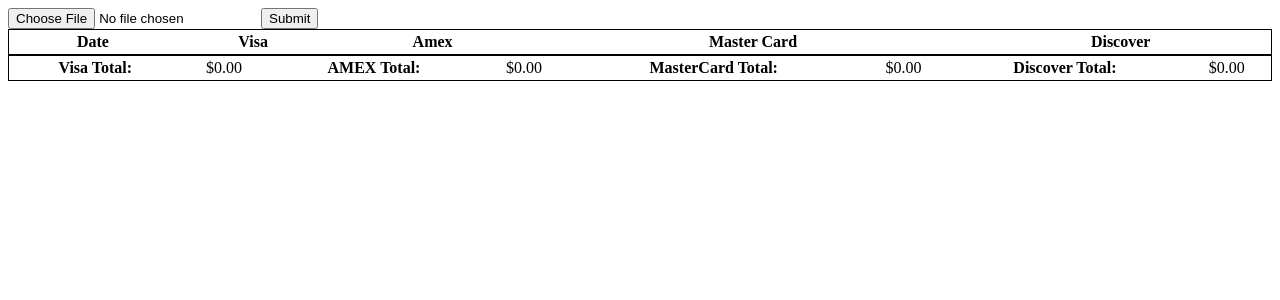
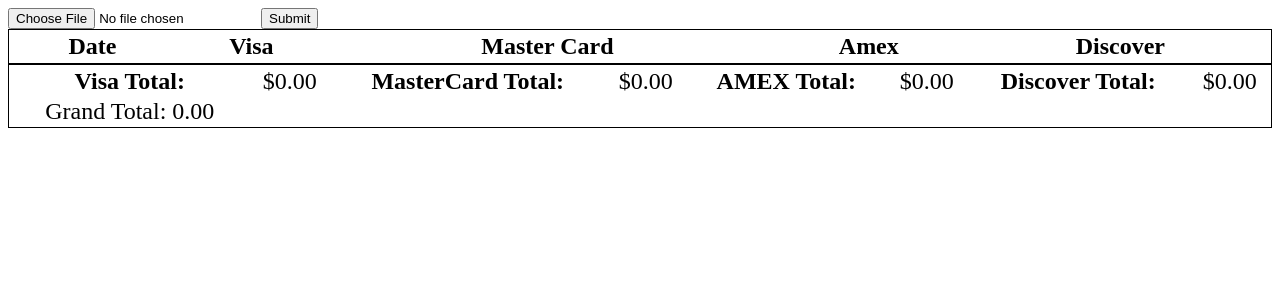
Before and after one commit to Ericcwong/Enjoy_tax, a Vue app: page / in a window 1280 px wide. Shown: the top 300 px of the page. Built offline with nearby package versions, Linux system fonts and the light colour scheme.

Commit message:
Fix: Deployment
Heroku configuration fix.

```diff
--- a/src/App.vue
+++ b/src/App.vue
@@ -10,8 +10,8 @@
       <tr>
         <th>Date</th>
         <th>Visa</th>
+        <th>Master Card</th>
         <th>Amex</th>
-        <th>Master Card</th>
         <th>Discover</th>
       </tr>
       <tr v-for="transaction in state.groupedDates" :key="transaction.cardName">
@@ -27,12 +27,20 @@
       <tr>
         <th>Visa Total:</th>
         <td>${{ state.visa.toFixed(2) }}</td>
+        <th>MasterCard Total:</th>
+        <td>${{ state.masterCard.toFixed(2) }}</td>
         <th>AMEX Total:</th>
         <td>${{ state.amex.toFixed(2) }}</td>
-        <th>MasterCard Total:</th>
-        <td>${{ state.masterCard.toFixed(2) }}</td>
         <th>Discover Total:</th>
         <td>${{ state.discover.toFixed(2) }}</td>
+      </tr>
+      <tr>
+        Grand Total:
+        {{
+          (state.visa + state.amex + state.masterCard + state.discover).toFixed(
+            2
+          )
+        }}
       </tr>
     </table>
   </div>
@@ -174,5 +182,14 @@
   border: 1px solid black;
   width: 100%;
   text-align: center;
+  font-size: 1.5rem;
+}
+tr {
+  border: 1px solid black;
+}
+/* td {
+  border-bottom: 1px solid black;
+} */
+tr:nth-child(odd) {
 }
 </style>
--- /dev/null
+++ b/vue.config.js
@@ -0,0 +1,3 @@
+module.exports = {
+  publicPath: process.env.NODE_ENV === "production" ? "/enjoy-tax/" : "/",
+};
```
Also changed, not shown: static.json (added, +7 -0 lines).
